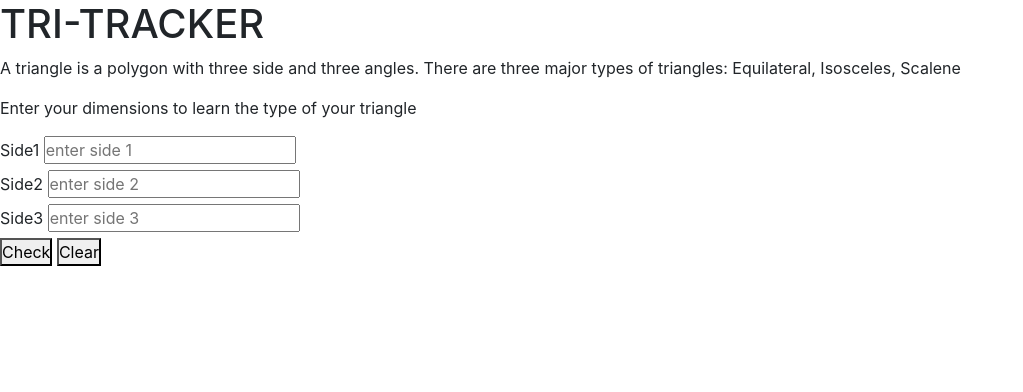
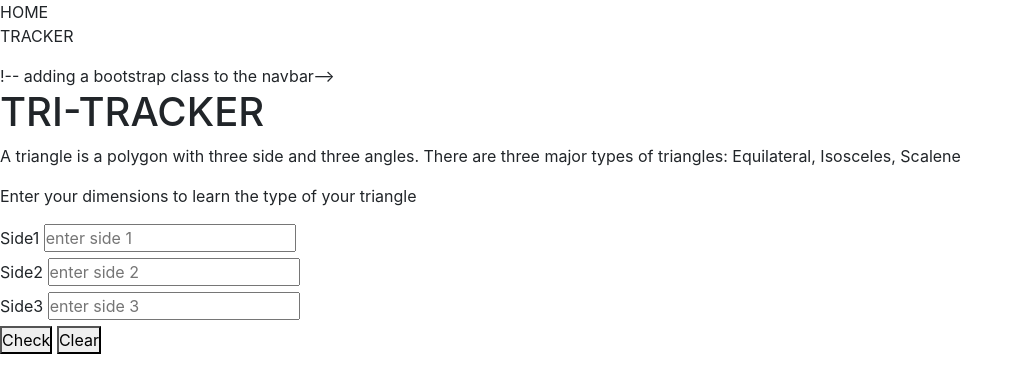
Before and after one commit to mi-ano/tracker, a plain HTML site: page index.html in a window 1280 px wide. Shown: the whole page, without its empty margins (0-1023 px from the left). Drawn offline with nearby package versions, Linux system fonts and the light colour scheme; a script that the page names is missing.

Commit message:
added texts in styles.css

```diff
--- a/index.html
+++ b/index.html
@@ -12,6 +12,18 @@
     <title>TRACKER</title>
 </head>
 <body>
+
+  <!-- header section-->
+  <header>
+    <nav>
+      <ul>
+        <li>HOME</li>
+        <li>TRACKER</li>
+      </ul>
+    </nav>
+  </header>!-- adding a bootstrap class to the navbar-->
+
+
   <section id="tri-tracker">
     <h1>TRI-TRACKER</h1>
     <p>A triangle is a polygon with three side and three angles. There are three major types of triangles: Equilateral, Isosceles, Scalene  </p>
```
